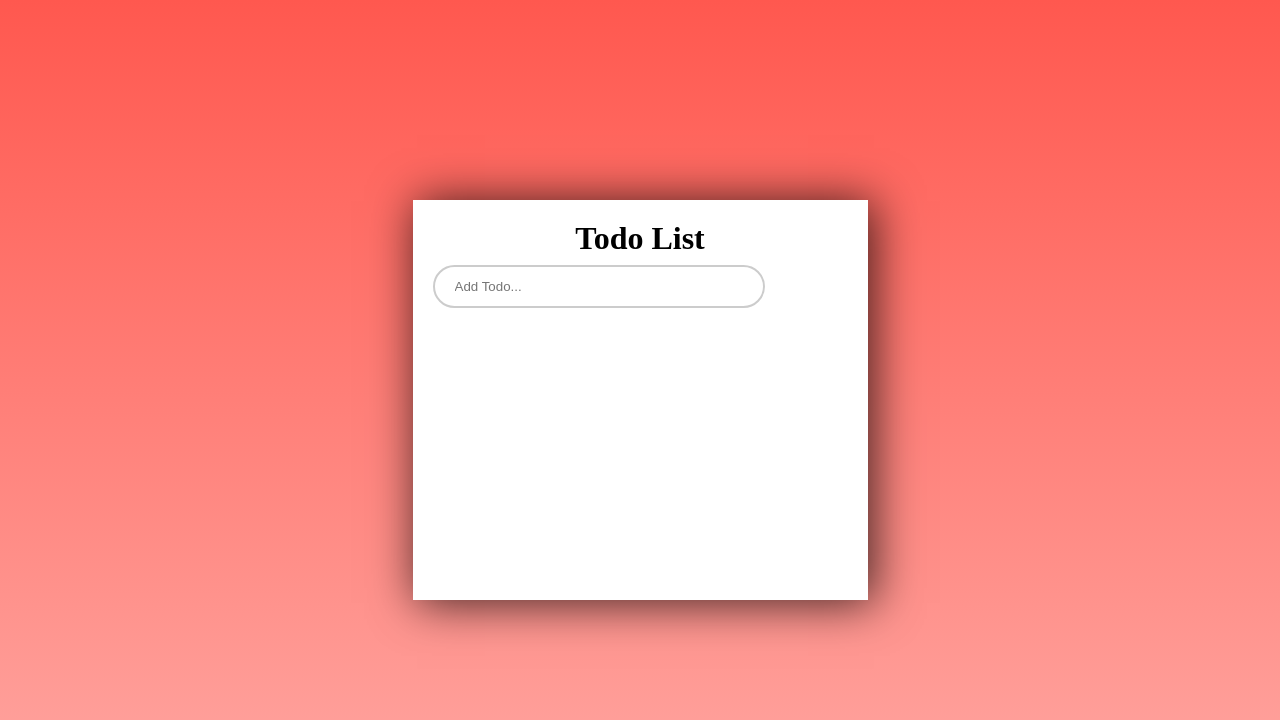
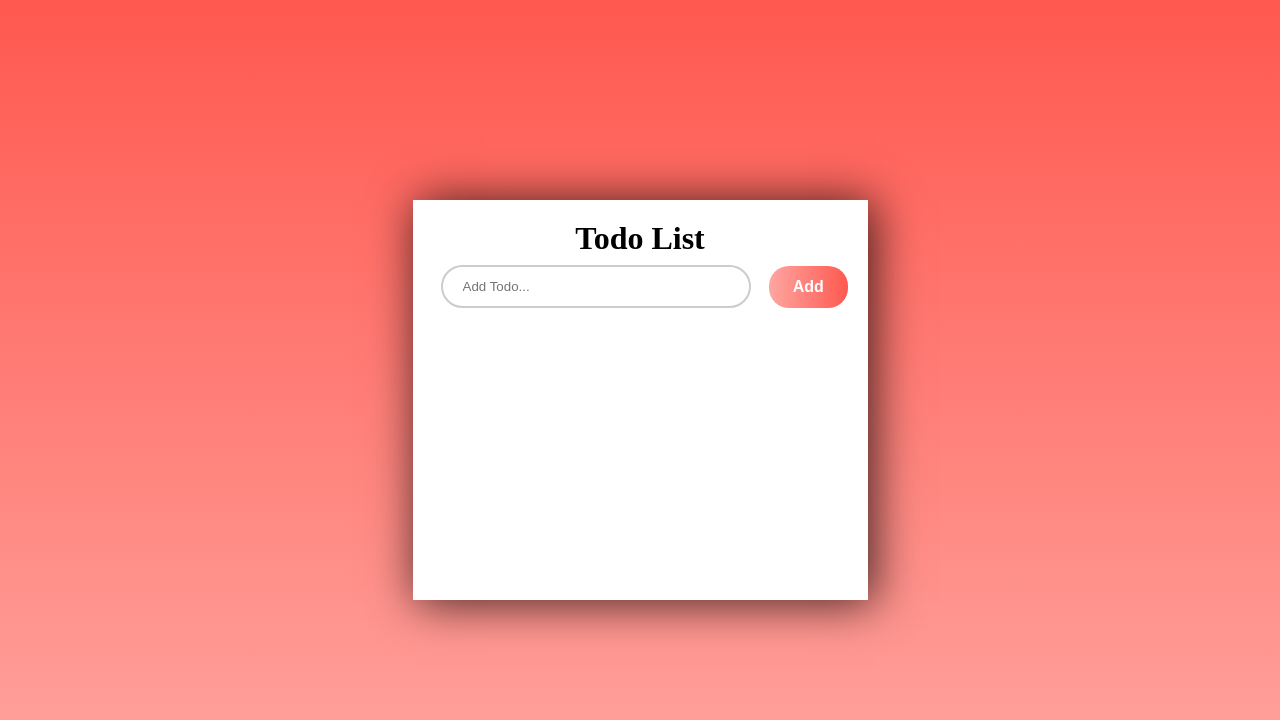
Before and after one commit to kody435/swipeable-todo-list, a React (Create React App) app: page / in a window 1280 px wide. Shown: the top 720 px of the page. Built offline with nearby package versions, Linux system fonts and the light colour scheme.

Commit message:
made some visible changes

```diff
--- a/src/components/AddTodo.js
+++ b/src/components/AddTodo.js
@@ -4,10 +4,24 @@ import styled from 'styled-components';
 const StyledInput = styled.input`
     width: 80%;
     padding:12px 20px;
-    margin: 8px 0;
+    margin: 8px;
     display: inline-block;
     border: 2px solid #ccc;
     border-radius: 25px;
+`;
+
+const StyledButton = styled.button`
+    background-image: linear-gradient(to right, #ffa6a1, #ff584f);
+    width: 20%;
+    cursor: pointer;
+    border-radius: 20px;
+    height: 20%;
+    border: none;
+    margin-left: 10px;
+    color: #fff;
+    padding: 12px;
+    font-size: 16px;
+    font-weight:bold;
 `;
 
 const AddTodo = () => {
@@ -22,7 +36,8 @@ const AddTodo = () => {
             placeholder="Add Todo..."
             onChange={(e) => setTitle(e.target.value)}
             required
-        />
+            />
+            <StyledButton type="submit">Add</StyledButton>
       </form>
     );
 }
```
